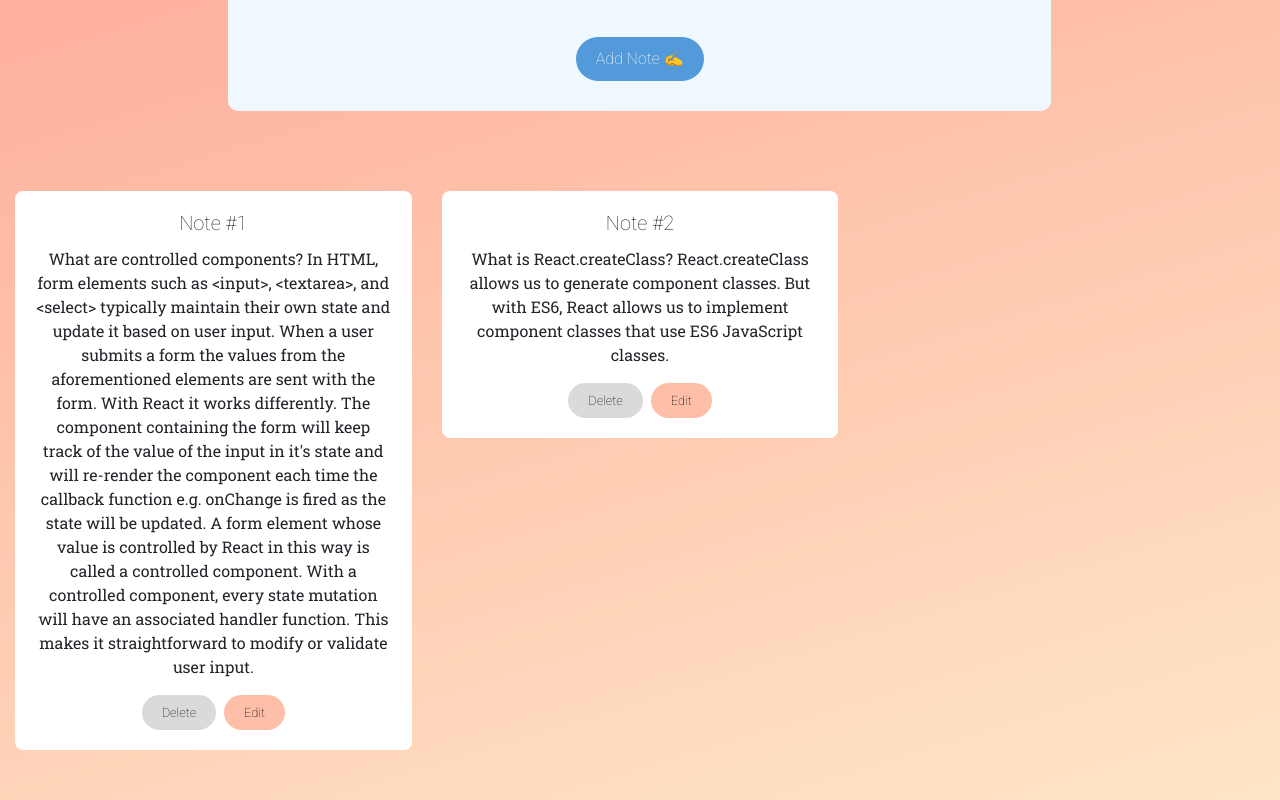
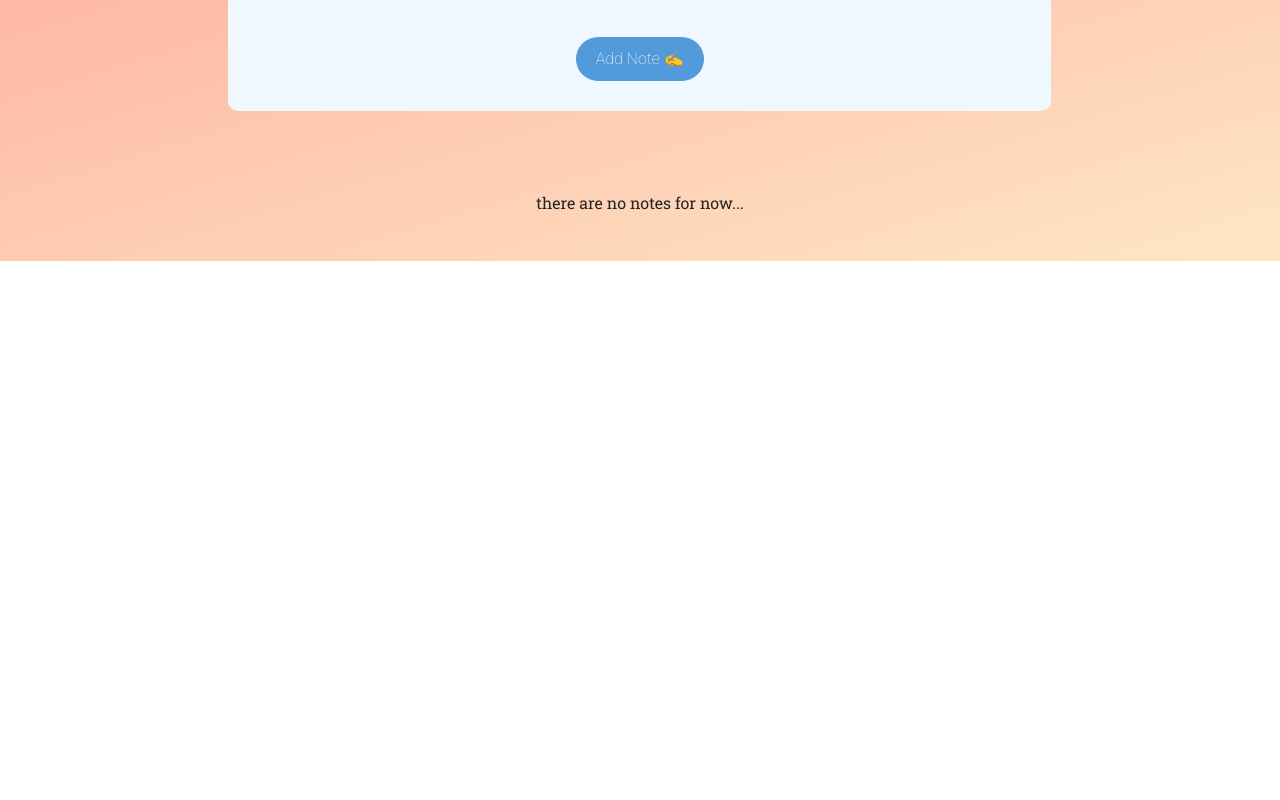
Before and after one commit to filipamarta/notes-app, a React (Create React App) app: page / in a window 1280 px wide. Shown: the part 363-1163 px from the top of the page. After the commit the page ends 800 px from the top, so only its background shows below. Built offline with nearby package versions, Linux system fonts and the light colour scheme.

Commit message:
fix edit

```diff
--- a/src/components/NotesList.js
+++ b/src/components/NotesList.js
@@ -9,7 +9,7 @@ const NotesList = () => {
     <div>
       {notes.length ? (
         <Row>
-          {notes.map((note, id) => (
+          {notes.map((note) => (
             <NoteItem key={note.id} {...note} />
           ))}
         </Row>
--- a/src/contexts/NotesContext.js
+++ b/src/contexts/NotesContext.js
@@ -3,25 +3,13 @@ import React, { createContext, useState, useEffect } from "react";
 export const NotesContext = createContext();
 
 const NotesContextProvider = (props) => {
-  const [notes, setNotes] = useState(JSON.parse(localStorage.getItem("notes")) || [
-    {
-      id: 1,
-      text:
-        "What are controlled components? In HTML, form elements such as <input>, <textarea>, and <select> typically maintain their own state and update it based on user input. When a user submits a form the values from the aforementioned elements are sent with the form. With React it works differently. The component containing the form will keep track of the value of the input in it's state and will re-render the component each time the callback function e.g. onChange is fired as the state will be updated. A form element whose value is controlled by React in this way is called a controlled component. With a controlled component, every state mutation will have an associated handler function. This makes it straightforward to modify or validate user input.",
-    },
-    {
-      id: 2,
-      text:
-        "What is React.createClass? React.createClass allows us to generate component classes. But with ES6, React allows us to implement component classes that use ES6 JavaScript classes.",
-    },
-  ]);
+  const [notes, setNotes] = useState(JSON.parse(localStorage.getItem("notes")) || []);
 
   useEffect( () => {
     localStorage.setItem("notes", JSON.stringify(notes))
   }, [notes]);
 
   const addNote = (text) => {
-    console.log("ADD note", text);
     setNotes([...notes, { id: notes.length + 1, text: text }]);
   };
 
@@ -30,11 +18,10 @@ const NotesContextProvider = (props) => {
     setNotes(notes.filter((note) => note.id !== id));
   };
 
-  const editNote = (updatedText, id) => {
+  const editNote = (text, id) => {
     console.log(`EDIT note with id: ${id}`);
-    setNotes(
-      notes.map((note) => (note.id === id ? (note.text = updatedText) : note))
-    );
+    let updatedNotes = notes.map((note) => (note.id === id ? { ...note, text } : note))
+    setNotes(updatedNotes);
   };
 
   return (
```
